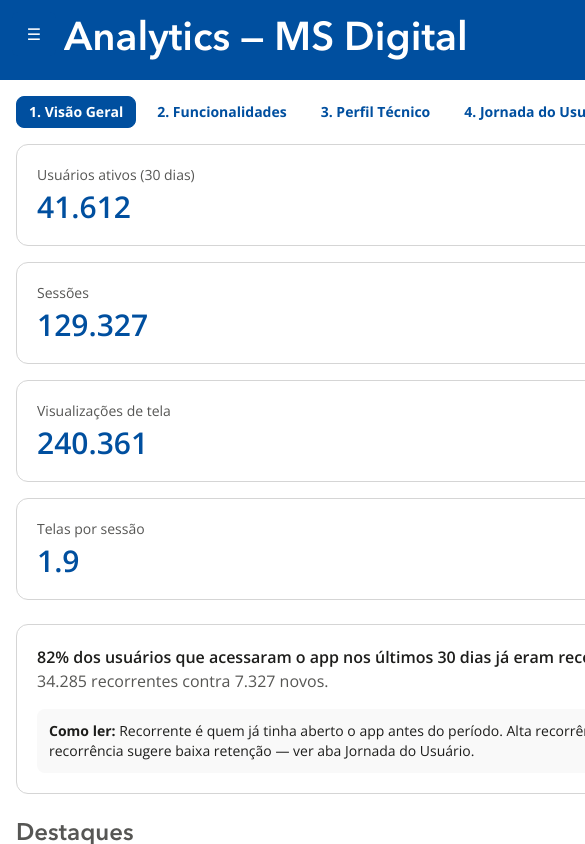
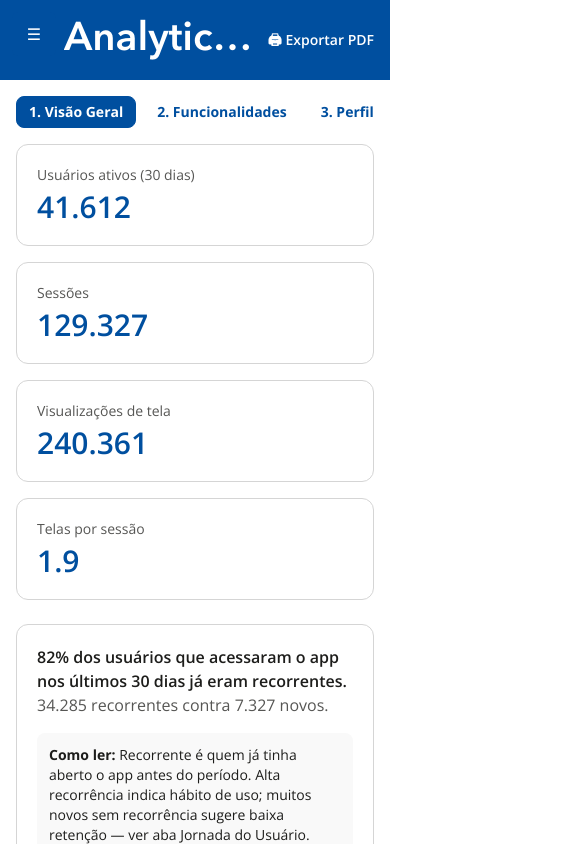
Before and after one commit to fabioramos-02/bi-setdig, a Next.js app: page /analytics/ms-digital in a window 390 px wide. Shown: the top 844 px of the page, 585 px wide, since content can reach past the window. Built offline with nearby package versions, Linux system fonts and the light colour scheme.

Commit message:
fix: enquadramento mobile e sidebar do BI
- layout: min-w-0 no wrapper de conteudo — mapa/graficos de largura fixa
  nao estouram mais o viewport no mobile (overflow horizontal de ~778px zerado)
- Sidebar: hamburguer some quando o drawer abre (nao flutua mais sobre o logo)

```diff
--- a/src/app/(plataforma)/layout.tsx
+++ b/src/app/(plataforma)/layout.tsx
@@ -14,7 +14,9 @@ export default function PlataformaLayout({ children }: { children: React.ReactNo
     <PeriodoProvider min={min} max={max}>
       <div className="flex min-h-screen">
         <Sidebar />
-        <div className="flex-1 flex flex-col md:pl-64">{children}</div>
+        {/* min-w-0: sem isto, gráficos de largura fixa (mapa/Recharts) impedem o
+            flex de encolher e estouram o viewport no mobile ("não enquadrado"). */}
+        <div className="flex-1 flex flex-col md:pl-64 min-w-0">{children}</div>
       </div>
     </PeriodoProvider>
   );
--- a/src/components/ds/Sidebar.tsx
+++ b/src/components/ds/Sidebar.tsx
@@ -24,15 +24,19 @@ export function Sidebar() {
 
   return (
     <>
+      {/* Só quando fechado — quando aberto, o drawer cobre a área; renderizar
+          o botão por cima (z alto) faria o ☰ flutuar sobre o logo. */}
+      {!aberta && (
         <button
           type="button"
           onClick={() => setAberta(true)}
           aria-label="Abrir menu de navegação"
           style={{ background: "var(--ds-color-primary-600)", color: "var(--ds-color-text-inverse)" }}
-        className="md:hidden fixed top-3 left-3 z-50 w-11 h-11 rounded-md flex items-center justify-center print:hidden"
+          className="md:hidden fixed top-3 left-3 z-40 w-11 h-11 rounded-md flex items-center justify-center print:hidden"
         >
           ☰
         </button>
+      )}
 
       {aberta && (
         <div
```
Lines whose indentation alone changed are shown as unchanged.
